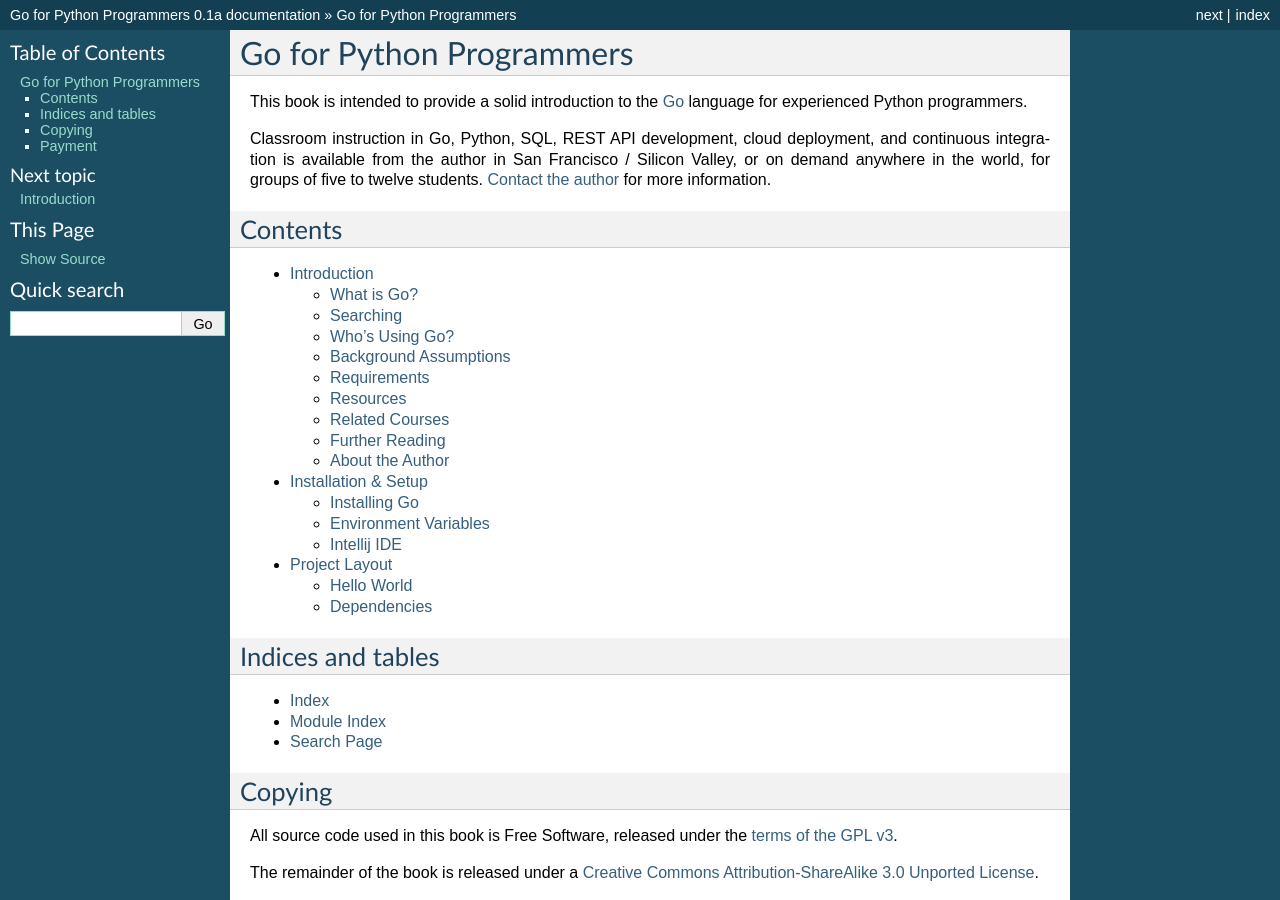
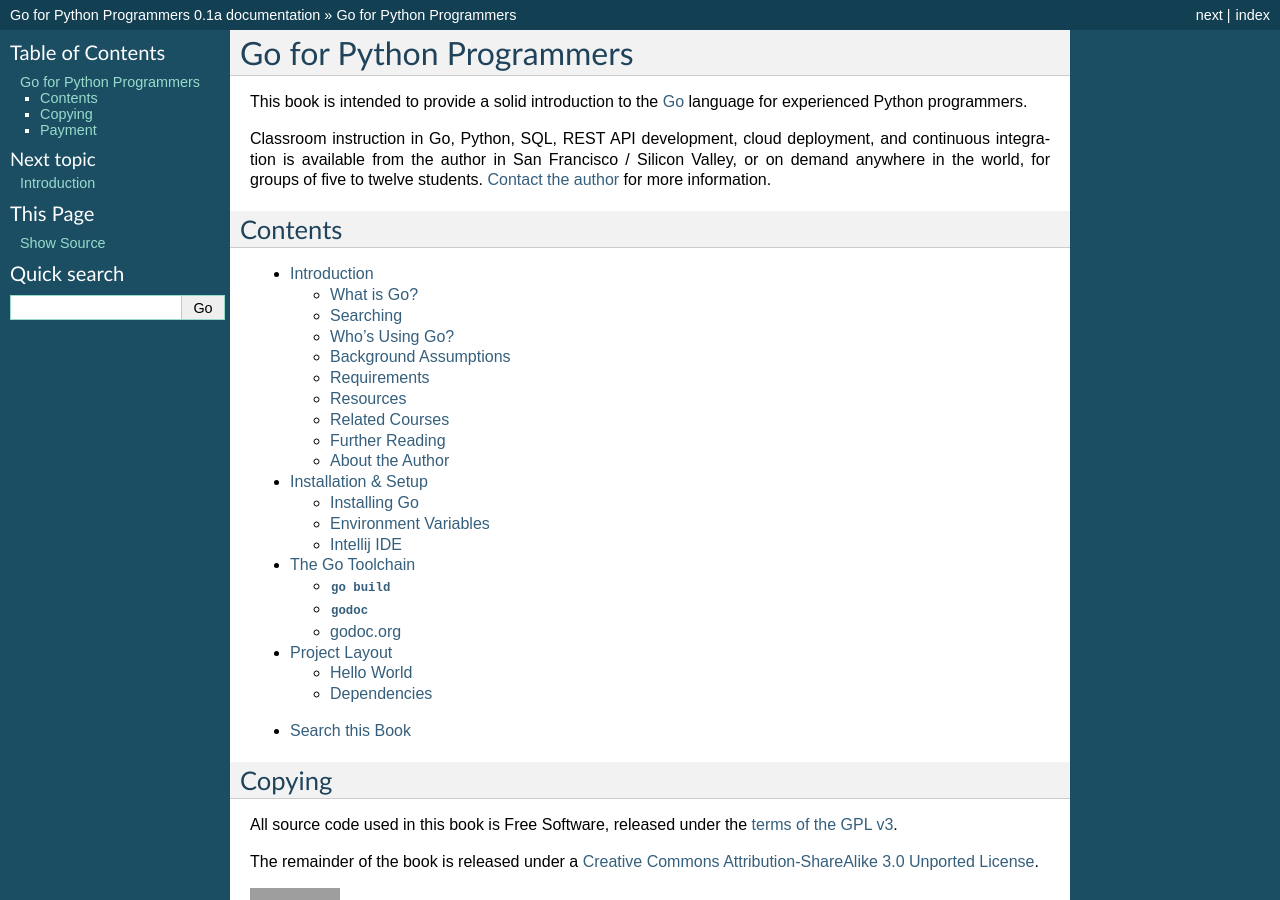
Before and after one commit to jmcvetta/golang-for-python-programmers, a Sphinx documentation site: the page built from source/index.rst, in a window 1280 px wide and 900 px high. Built offline with Sphinx 7.4.7, drawn with Linux system fonts in a browser that asks for light colours; some of the changed lines change nothing that is shown; grey boxes are pictures that could not be loaded.

Commit message:
go toolchain

```diff
--- /dev/null
+++ b/source/go-tool.rst
@@ -0,0 +1,76 @@
+****************
+The Go Toolchain
+****************
+
+Go is a compiled language - the source code you write must be converted to a
+binary format understandable to a computer before it is executed.  The compiler
+is accessed through the ``go`` command.  In addition, the ``go`` command
+provides several other tools
+
+The sections below describe several of the more popular ``go`` commands, but do
+not cover the complete set.  For full information run:
+
+.. code-block:: console
+
+   $ go help
+
+
+
+``go build``
+============
+
+Build compiles the packages named by the import paths, along with their
+dependencies, but it does not install the results.
+
+If the arguments are a list of .go files, build treats them as a list of source
+files specifying a single package.
+
+When the command line specifies a single main package, build writes the
+resulting executable to output. Otherwise build compiles the packages but
+discards the results, serving only as a check that the packages can be built.
+
+.. code-block:: console
+
+   $ go build somefile.go  # Build just this one file
+   $ go build              # Build package in current folder
+
+
+``godoc``
+=========
+
+Godoc extracts and generates documentation for Go programs.
+
+It has two modes.
+
+Without the ``-http`` flag, it runs in command-line mode and prints plain text
+documentation to standard output and exits. If both a library package and a
+command with the same name exists, using the prefix cmd/ will force
+documentation on the command rather than the library package. If the ``-src``
+flag is specified, godoc prints the exported interface of a package in Go source
+form, or the implementation of a specific exported language entity::
+
+   godoc fmt                # documentation for package fmt
+   godoc fmt Printf         # documentation for fmt.Printf
+   godoc cmd/go             # force documentation for the go command
+   godoc -src fmt           # fmt package interface in Go source form
+   godoc -src fmt Printf    # implementation of fmt.Printf
+
+With the ``-http`` flag, it runs as a web server and presents the documentation
+as a web page.
+
+::
+
+   godoc -http=:6060
+
+
+godoc.org
+=========
+
+The website godoc.org_ extracts and displays automatic documentation, much like
+the ``godoc`` command, for any Go module specified by its import URL. You may
+also want to check out gowalker.org_, an enhanced version of godoc.org that
+displays code snippets alongside the documentation.
+
+
+.. _godoc.org: http://godoc.org
+.. _gowalker.org: http://gowalker.org
--- a/source/index.rst
+++ b/source/index.rst
@@ -18,16 +18,10 @@ Contents
 
    intro
    setup
+   go-tool
    layout
 
-
-
-Indices and tables
-==================
-
-* :ref:`genindex`
-* :ref:`modindex`
-* :ref:`search`
+* :ref:`Search this Book <search>`
 
 
 Copying
```
